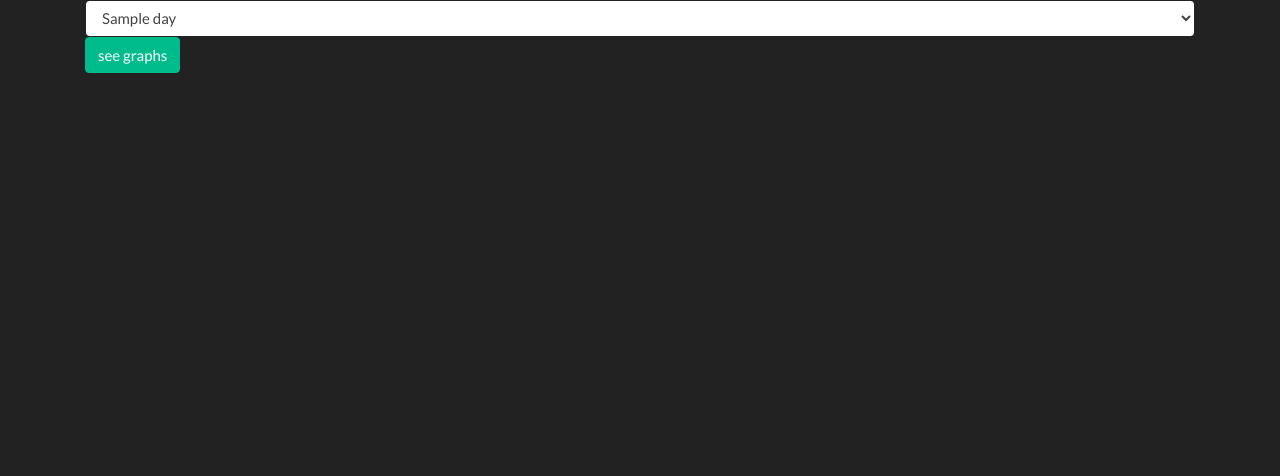
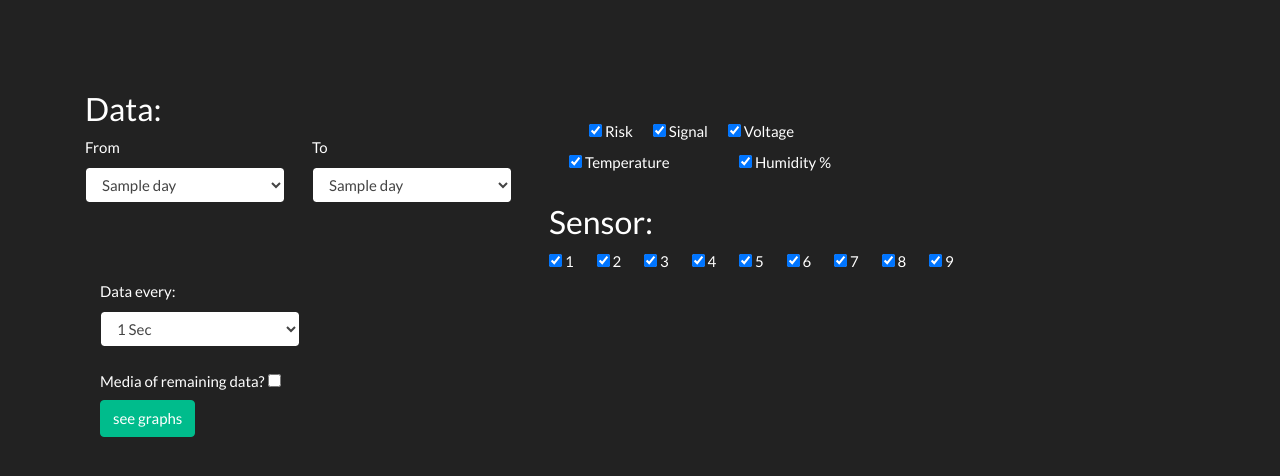
Before and after one commit to stefanichristian/dataSensor, a Flask app: template web_app/templates/graphics.html in a window 1280 px wide. Shown: the top 476 px of the page. Run offline with Flask 2, Linux system fonts and the light colour scheme; the template is opened without the code that fills it: most values are stand-ins (such as "Sample title", 1, 10 or a date in 2020).

Commit message:
first web graphics

```diff
--- a/web_app/app.py
+++ b/web_app/app.py
@@ -1,6 +1,8 @@
 import os
+import sys
 from flask import Flask, render_template, request
 from io import StringIO
+import numpy as np
 from werkzeug.utils import secure_filename
 import scriptGetDataForWeb as sns
 
@@ -10,6 +12,9 @@ ALLOWED_EXTENSIONS = {'txt', 'log', ''}
 app = Flask(__name__)
 app.config['UPLOAD_FOLDER'] = UPLOAD_FOLDER
 
+
+array = np.array([])
+nm_sens = 8
 
 labels = [
     'JAN', 'FEB', 'MAR', 'APR',
@@ -34,6 +39,8 @@ def submit():
         file = request.files['myfile']
         number_process = int(request.form['num_proc'])
         number_sensor = int(request.form['num_sens'])
+        global nm_sens
+        nm_sens = number_sensor
         if ".txt" in file.filename:
             print("enter txt")
             pass
@@ -42,24 +49,32 @@ def submit():
             aa = file.read().decode("utf-8")
             f = StringIO(aa)
             data = sns.run(f, number_process, number_sensor)
-            return give_data(data)
+            global array
+            array = data
+            return get_datatime(data)
         else:
             print("enter pickle")
             data = sns.decrypte_pck_obj(file.stream)
             return render_template("graphics.html", np_array = data)
 
-def give_data(np_array):
+
+def get_datatime(np_array):
     days = []
-    for day in np_array[:, 0]:
-        day=day.split()
-        day = day[0:3]
+    hours = []
+    for str in np_array[1:, 0]:
+        str=str.split()
+        day = str[0:3]
+        hour = str[3]
         s = ""
         for i in day:
             s += i+" "
         if s != 'Data ' and s not in days:
             days.append(s)
+        if hour not in hours:
+            hours.append(hour)
     number_sensor = int((len(np_array[0])-3)/3)
-    return render_template("graphics.html", np_array=np_array, days=days, number_sensor=number_sensor, title="diocane")
+    return render_template("graphics.html", np_array=np_array, days=days, hours=hours, number_sensor=number_sensor, title="diocane")
+
 
 @app.route('/plot', methods = ['POST'])
 def line():
@@ -68,6 +83,37 @@ def line():
     return render_template('lineChart.html', title='Bitcoin Monthly Price in USD', max=17000, labels=line_labels, values=line_values)
 
 
+@app.route('/plota', methods = ['POST'])
+def plotline():
+    data_from = request.form['data_da']
+    data_to = request.form['data_a']
+    risk = request.form['Risk']
+    signal = request.form['Signal']
+    volt = request.form['Volt']
+    hum = request.form['Temp']
+    temp = request.form['Hum%']
+    sensor = []
+    for i in range(1, nm_sens+1):
+        sensor.append(request.form['sens_'+str(i)])
+    data_every = request.form['data_sel']
+    media = request.form['media']
+    dt = []
+    db = []
+    i = 1
+    for id in array[1:,1]:
+        if data_from in array[i][0]:
+            dt.append(id)
+            ora = array[i][0].split()
+            db.append(ora[3])
+        i += 1
+
+    print("label: ",db)
+    print("value: ",dt)
+    line_labels = db
+    line_values = dt
+    return render_template('lineChart.html', title='first line chart', max=17000, labels=line_labels, values=line_values)
+
+
 if __name__ == '__main__':
     app.config['TEMPLATES_AUTO_RELOAD'] = True
     app.config['SEND_FILE_MAX_AGE_DEFAULT'] = 0
--- /dev/null
+++ b/web_app/static/jsgraphics.js
@@ -0,0 +1,2 @@
+
+//console.log(days);
--- a/web_app/templates/graphics.html
+++ b/web_app/templates/graphics.html
@@ -8,21 +8,132 @@
     <script src="https://ajax.googleapis.com/ajax/libs/jquery/3.5.1/jquery.min.js"></script>
 </head>
 <body>
+    <style>
+        .form-control {
+            max-width:200px
+        }
+        .data {
+            height: 50%;
+            width:40%;
+        }
+        .type_data {
+            width: 50%;
+            height: 30%;
+        }
+        .sensor {
+            display:block;
+            width:60%;
+            margin-left:auto;
+            margin-right:0;
+        }
+        .sens{
+            display:inline-block;
+        }
+    </style>
     <script>
       //  {%for id in range(20)%}
         //        console.log("{{np_array[id][0]}}")
         //{%endfor%}
     </script>
     <div class="container">
-        <form action="/plot" method="POST">
-            <div>
-                <select class="form-control">
-                {%for day in days%}
-                    <option value="{{day}}">{{day}}</option>
-                {%endfor%}
-                </select>
+        <br><br><br><br>
+        <form action="/plota" method="POST">
+            <div class="container">
+                <div class="row">
+                    <div class="data">
+                        <h3>Data:</h3>
+                        <div class="form-row">
+                            <div class="col">
+                                <label for="data_da">From</label>
+                                <select id="data_da"name="data_da" class="form-control">
+                                {%for day in days%}
+                                    <option value="{{day}}">{{day}}</option>
+                                {%endfor%}
+                                </select>
+                            </div>
+                            <div class="col">
+                                <label for="data_a">To</label>
+                                <select id="data_a" name="data_a" class="form-control">
+                                    {%for day in days%}
+                                    <option value="{{day}}">{{day}}</option>
+                                    {%endfor%}
+                                </select>
+                            </div>
+                        </div>
+                        <!--
+                        <div class="data">
+                            <select class="form-control">
+                            {%for hour in hours%}
+                                <option value="{{hour}}">{{hour}}</option>
+                            {%endfor%}
+                            </select>
+                        </div>-->
+                    </div>
+                    <div class="type_data">
+                        <div class="row" style="text-align:center; margin:auto; padding-top:30px; padding-left:40px;">
+                            <div class="form-check">
+                                <input name="Risk" id="Risk" type="checkbox" checked>
+                                <label for="Risk">Risk</label>
+                            </div>
+                            <div class="form-check">
+                                <input name="Signal" id="Signal" type="checkbox" checked>
+                                <label for="Signal">Signal</label>
+                            </div>
+                            <div class="form-check">
+                                <input name="Volt" id="Volt" type="checkbox" checked>
+                                <label for="Volt">Voltage</label>
+                            </div>
+                        </div>
+                        <div class="row">
+                            <div class="col" style="max-width:190px;">
+                                <div class="form-check">
+                                    <div class="form-check">
+                                        <input name="Temp" id="Temp" type="checkbox" checked>
+                                        <label for="Temp">Temperature</label>
+                                    </div>
+                                </div>
+                            </div>
+                            <div class="col" style="max-width:150px;">
+                                    <div class="form-check">
+                                        <input name="Hum%" id="Hum%" type="checkbox" checked>
+                                        <label for="Hum%">Humidity %</label>
+                                    </div>
+                            </div>
+                        </div>
+                    </div>
+                </div>
+                <div class="row">
+                    <div class="sensor">
+                        <h3 style="padding-left:20px;">Sensor:</h3>
+                        {%for i in range(1,number_sensor+1)%}
+                         <div class="form-check sens">
+                             <input name="sens_{{i}}" id="sens_{{i}}" type="checkbox" checked>
+                             <label for="sens_{{i}}">{{i}}</label>
+                         </div>
+                        {%endfor%}
+                    </div>
+                </div>
+                <div class="row">
+                    <div class="col">
+                        <label for="data_sel">Data every:</label>
+                        <select name="data_sel" id="data_sel" class="form-control">
+                            <option value="1_Sec">1 Sec</option>
+                            <option value="1_min">1 Min</option>
+                            <option value="5_min">5 Mins</option>
+                            <option value="1_hour">1 Hour</option>
+                            <option value="5_hour">5 Hours</option>
+                            <option value="1_day">1 day</option>
+                        </select>
+                        <br>
+                        <div class="form-check" style="padding-left:0px;">
+                            <label for="media">Media of remaining data?</label>
+                            <input name="media" id="media" type="checkbox">
+                        </div>
+                    </div>
+                </div>
+                <input class="btn btn-success" type="submit" value="see graphs">
             </div>
-            <input class="btn btn-success" type="submit" value="see graphs">
+            <p id="num_sen" hidden>{{number_sensor}}</p>
         </form>
     </div>
 <script src="../static/jsgraphics.js"></script>
```
Also changed, not shown: web_app/static/jscode.js (+45 -0 lines), web_app/templates/index.html (+6 -3 lines), web_app/templates/lineChart.html (+8 -9 lines).
